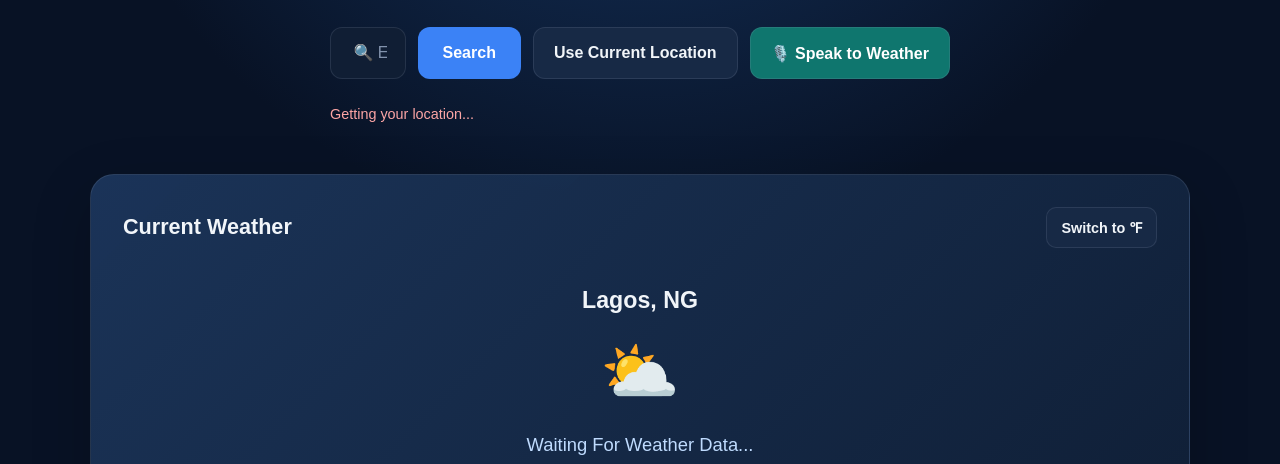
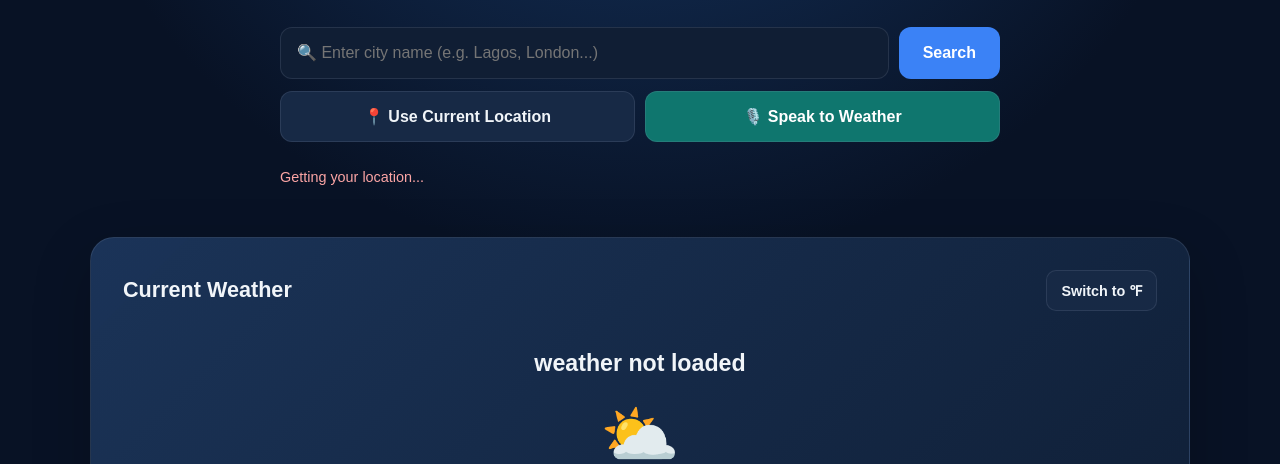
Before and after one commit to OnyebuchiDev/weather-app, a plain HTML site: page index.html in a window 1280 px wide. Shown: the part 336-800 px from the top of the page. Drawn offline with Linux system fonts and the light colour scheme.

Commit message:
html and css debugging

```diff
--- a/index.html
+++ b/index.html
@@ -2,8 +2,7 @@
 <html>
 <head>
   <meta charset="UTF-8">
-  <meta name="viewport" content="width=device-width, initial-scale=1.0">
-
+  <meta name="description" content="Check current weather conditions and 5-day forecast for cities around the world.">
   <title>Weather App</title>
    <link rel="stylesheet" href="style.css">
 </head>
@@ -17,19 +16,26 @@
       <p>Simple, fast and accurate.</p>
     </div>
 
-    <div >
-      <input class="city-input" type="text" placeholder=" &#128269; Enter city name(e.g Lagos, London, New York...)
-      ">
-      <button class="search-button">Search</button>
-      <button class="location-button">Use Current Location</button>
-      <button class="voice-button">
-  🎙️    Speak to Weather
-      </button>
+    <div class="search-controls">
+  <div class="search-row">
+    <input
+      class="city-input"
+      type="text"
+      placeholder="🔍 Enter city name (e.g. Lagos, London...)"
+      aria-label="Enter city name"
+    >
+    <button class="search-button" type="button">Search</button>
+  </div>
 
-      <p class="voice-status" aria-live="polite"></p>
-      <p class="error-message"
-      role="alert"></p>
-    </div>
+  <div class="action-row">
+    <button class="location-button" type="button">📍 Use Current Location</button>
+    <button class="voice-button" type="button">🎙️ Speak to Weather</button>
+  </div>
+
+  <p class="voice-status" aria-live="polite"></p>
+  <p class="error-message" role="alert"></p>
+</div>
+
   </header>
 
   <main>
@@ -38,33 +44,34 @@
       <div class="weather-header">
         <h2>Current Weather</h2>
         <button
-         class="unit-toggle">Switch to ℉
+         class="unit-toggle"
+         type="button">Switch to ℉
         </button>
       </div>
 
       <div class="weather-info">
-        <h3 class="city-name">Lagos, NG</h3>
+        <h3 class="city-name">weather not loaded</h3>
         <p class="local-time"></p>
 
         <p class="current-weather-icon">⛅</p>
         <p class="temperature"></p>
-        <p class="weather-description">Waiting for weather data...</p>
+        <p class="weather-description">Search for a city to see its weather.</p>
       </div>
 
       <div class="weather-details">
         <div>
           <p>Feels Like</p>
-          <p class="feels-like">30°C</p>
+          <p class="feels-like">-</p>
         </div>
 
         <div>
           <p>Humidity</p>
-          <p class="humidity">75%</p>
+          <p class="humidity">-</p>
         </div>
 
         <div>
           <p>Wind Speed</p>
-          <p class="wind-speed">12 km/h</p>
+          <p class="wind-speed">-</p>
         </div>
       </div>
     </section>
--- a/style.css
+++ b/style.css
@@ -72,39 +72,38 @@ header > div:first-child {
 /* =========================
    3. SEARCH AREA
 ========================= */
-
-header > div:last-child {
-  max-width: 620px;
+.search-controls {
+  width: 100%;
+  max-width: 720px;
   margin: 0 auto;
   display: flex;
-  flex-wrap: wrap;
+  flex-direction: column;
   gap: 12px;
+}
+
+.search-row {
+  display: flex;
+  align-items: stretch;
+  gap: 10px;
+  width: 100%;
 }
 
 .city-input {
   flex: 1;
+  width: 0;
   min-width: 0;
-  padding: 16px 18px;
+  padding: 16px;
   border: 1px solid var(--border);
   border-radius: 12px;
   outline: none;
   background: #101e34;
   color: var(--text);
   font-size: 1rem;
-  transition: border-color 0.2s, box-shadow 0.2s;
-}
-
-.city-input::placeholder {
-  color: #8293ad;
-}
-
-.city-input:focus {
-  border-color: var(--primary);
-  box-shadow: 0 0 0 3px rgba(59, 130, 246, 0.16);
 }
 
 .search-button {
-  padding: 15px 25px;
+  flex-shrink: 0;
+  padding: 15px 24px;
   border: none;
   border-radius: 12px;
   background: var(--primary);
@@ -112,12 +111,10 @@ header > div:last-child {
   font-size: 1rem;
   font-weight: 700;
   cursor: pointer;
-  transition: background 0.2s, transform 0.2s;
 }
 
 .search-button:hover:not(:disabled) {
   background: var(--primary-hover);
-  transform: translateY(-1px);
 }
 
 .search-button:disabled {
@@ -125,13 +122,72 @@ header > div:last-child {
   cursor: not-allowed;
 }
 
+.action-row {
+  display: flex;
+  gap: 10px;
+  width: 100%;
+}
+
+.location-button,
+.voice-button {
+  flex: 1;
+  min-width: 0;
+  padding: 14px 10px;
+  border-radius: 12px;
+  font-size: 0.95rem;
+  font-weight: 600;
+  cursor: pointer;
+}
+
+.location-button {
+  border: 1px solid var(--border);
+  background: var(--panel-light);
+  color: var(--text);
+}
+
+.voice-button {
+  border: 1px solid var(--border);
+  background: #0f766e;
+  color: white;
+}
+
+.voice-status,
 .error-message {
-  flex-basis: 100%;
-  min-height: 20px;
-  color: #fca5a5;
+  width: 100%;
   text-align: left;
   font-size: 0.9rem;
-  margin-top: 0;
+}
+
+.voice-status {
+  color: var(--muted);
+}
+
+.error-message {
+  color: #fca5a5;
+  min-height: 20px;
+}
+
+@media (max-width: 600px) {
+  .search-row {
+    gap: 8px;
+    flex-direction: column;
+  }
+
+  .search-button {
+    padding: 14px 16px;
+  }
+
+  .action-row {
+    flex-direction: column;
+  }
+
+  .location-button,
+  .voice-button {
+    width: 100%;
+    flex: auto;
+  }
+
+
 }
 
 /* =========================
@@ -308,9 +364,7 @@ footer {
     grid-template-columns: repeat(3, minmax(0, 1fr));
   }
 
-  .forecast-card:nth-child(n + 4) {
-    /* Normal card styling is retained */
-  }
+
 }
 
 /* =========================
```
